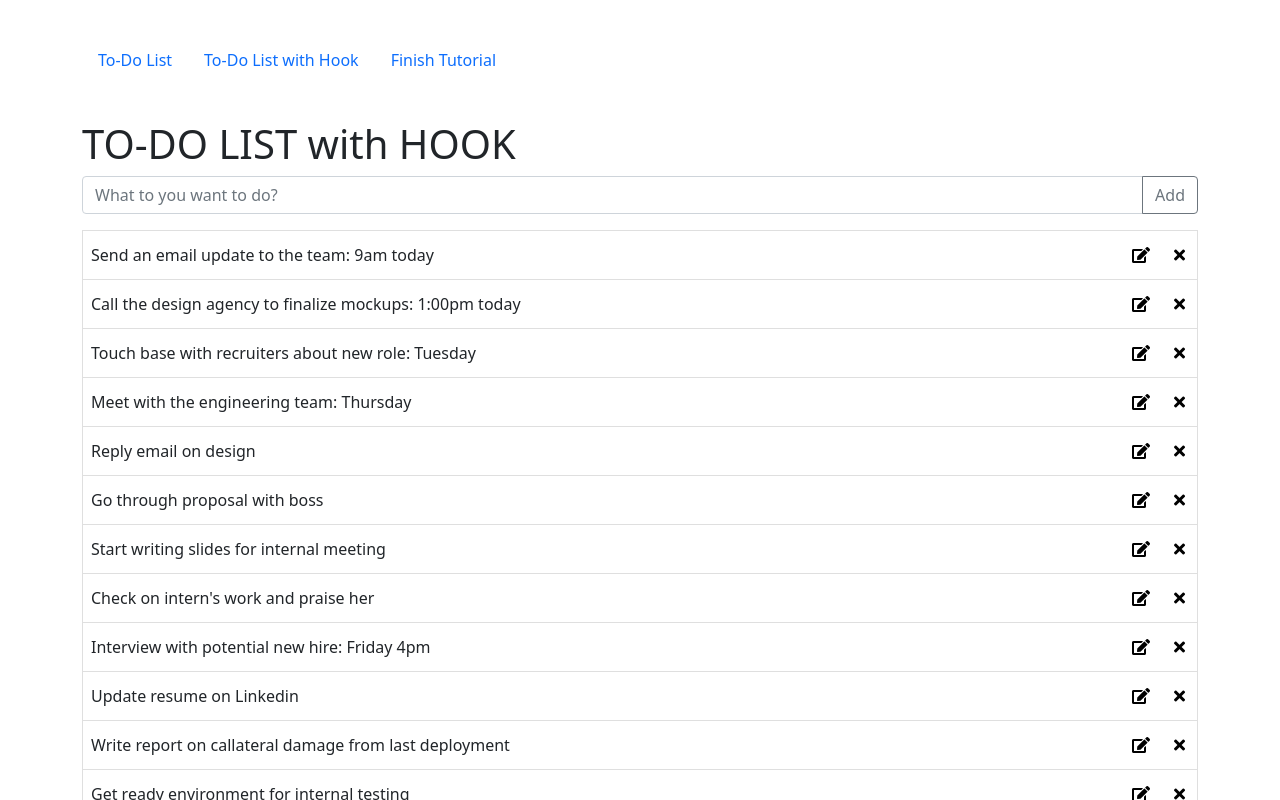
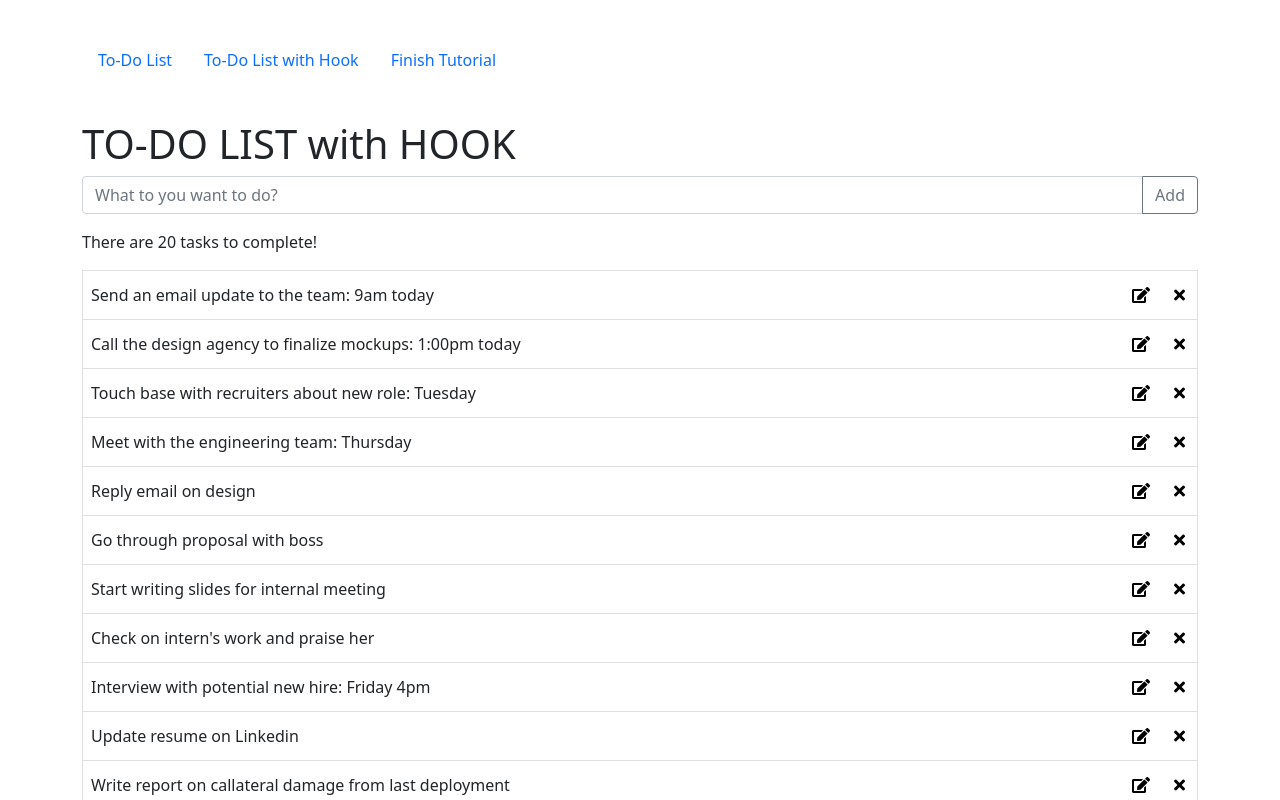
Before and after one commit to kenhua-l/react-with-websparks, a React (Create React App) app: page /todo-list-hook in a window 1280 px wide. Shown: the top 800 px of the page. Built offline with nearby package versions, Linux system fonts and the light colour scheme.

Commit message:
another example with hook

```diff
--- a/src/containers/TodoListContainerStateless.js
+++ b/src/containers/TodoListContainerStateless.js
@@ -20,6 +20,7 @@ async function fetchTasks() {
 }
 
 function TodoListContainerStateless(props) {
+  // hook states
   const [tasks, setTasks] = useState([]);
   useEffect(() => {
     const asyncFetchTasks = async () => {
@@ -28,7 +29,13 @@ function TodoListContainerStateless(props) {
     }
     asyncFetchTasks();
   }, []);
+  const [taskNumber, setTaskNumber] = useState(0);
+  useEffect(() => {
+    var numberOfTasks = tasks.length;
+    setTaskNumber(numberOfTasks);
+  }, [tasks]);
 
+  // functions that CRUD tasks
   function handleAdd(newTaskName) {
     let newTasks = [...tasks];
     var newTask = {
@@ -62,6 +69,7 @@ function TodoListContainerStateless(props) {
     setTasks(newTasks);
   }
 
+  // view
   return (
     <section>
         <div className="container">
@@ -69,6 +77,9 @@ function TodoListContainerStateless(props) {
           <TodoAdd
             onAdd={handleAdd}
           />
+          <div>
+            <p>There are {taskNumber} tasks to complete!</p>
+          </div>
           <TodoList
             taskList={tasks}
             onEdit={handleEdit}
```
